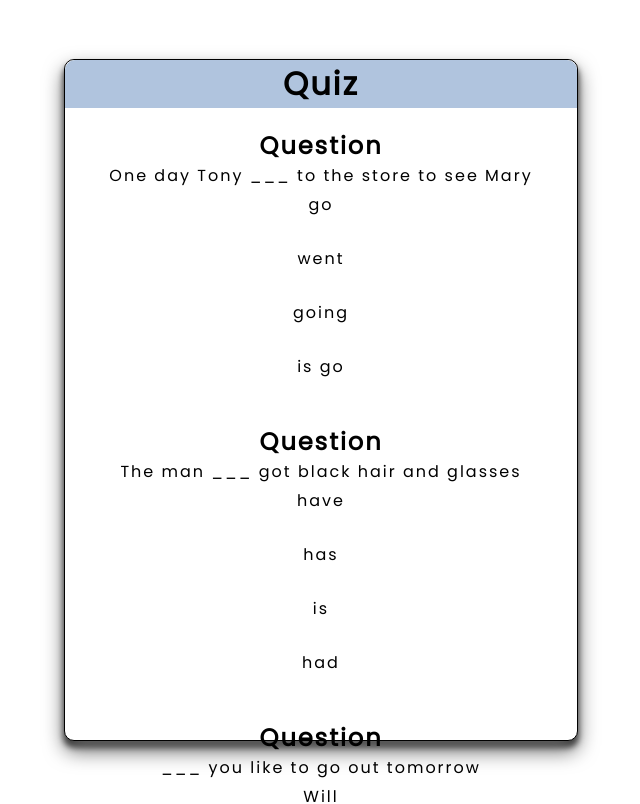
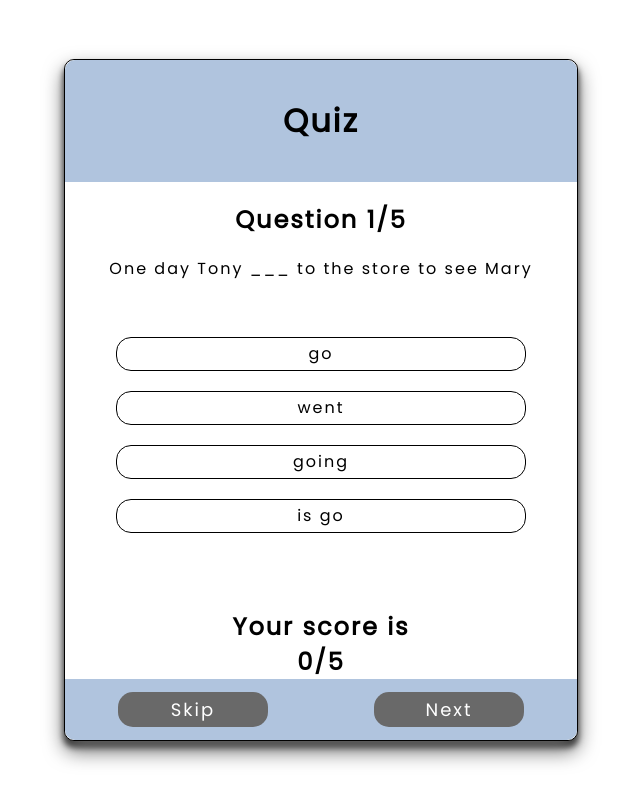
Before and after one commit to atsushigo/quiz_vue, a Vue app: page / in a window 1280 px wide. Shown: the top 804 px of the page, without its empty margins (319-959 px from the left). Built offline with nearby package versions, Linux system fonts and the light colour scheme.

Commit message:
選框邏輯 & next下一題邏輯
:class="select? check(item):''"

目的:答案正確的話套class correct
方法:跑兩次判斷邏輯
check(item)一次 判斷 correct/incorrect
select? 一次 會是correct/incorrect 或 默認值空字串

```diff
--- a/public/css/app.css
+++ b/public/css/app.css
@@ -1,6 +1,6 @@
 * {
 	font-family: 'Poppins', sans-serif;
-	margin: auto;
+	margin: 0;
 	letter-spacing: 0.125rem;
 }
 
@@ -59,6 +59,9 @@
 .box-question{
 	margin-top: 1.25rem;
 }
+.box-question-question{
+	margin-bottom: 1.1875rem;
+}
 
 .box-suggestions{
 	display: flex;
@@ -75,11 +78,48 @@ ul{
 	flex-flow: column;
 }
 
-ul li{
+li{
 	list-style: none;
 	line-height: 2;
-	border: 0.0625rem solid white;
+	border: 0.0625rem solid black;
 	margin-bottom: 1.25rem;
 	border-radius: 15px;
 	cursor: pointer;
+
 }
+
+li:hover{
+	background-color: lightgrey;
+}
+
+.box-button{
+	display: flex;
+	width: 100%;
+}
+
+.box-button button{
+	width: 9.375rem;
+	height: 2.1875rem;
+	outline: none;
+	border: 0;
+	color: white;
+	font-size: 1.125rem;
+	cursor: pointer;
+	border-radius: 0.9375rem;
+	margin: auto;
+	background-color: #696969;
+}
+
+li.correct{
+	border: 1px solid lawngreen;
+	background-color: lawngreen;
+	color: white;
+	font-weight: 600;
+}
+
+li.incorrect{
+	border: 1px solid orangered;
+	background-color: orangered;
+	color: white;
+	font-weight: 600;
+}
--- a/src/App.vue
+++ b/src/App.vue
@@ -6,23 +6,28 @@
 					<h1>Quiz</h1>
 				</div>
 
-				<div class="quiz-main" v-for="(element,index) in questions" :key="index">
+				<div class="quiz-main" v-for="(element,index) in questions.slice(a,b)" :key="index">
 					<div class="box-question">
-						<h2>Question</h2>
+						<h2 class="box-question-question">Question {{b}}/{{questions.length}} </h2>
 						<p>{{element.question}}</p>
 					</div>
-					<div class="box-suggestions" v-for="(item,index) in element.suggestions" :key="index">
+					<div class="box-suggestions">
 						<ul>
-							<li>{{item.suggestion}}</li>
+							<!-- 判斷select變數是否為true -->
+							<li v-for="(item,index) in element.suggestions" :key="index" :class="select? check(item):''" @click="selectResponse(item)">{{item.suggestion}}</li>
 						</ul>
 					</div>
 				</div>
 
 				<div class="box-score">
-					score
+					<h2>Your score is</h2>
+					<h2>{{score}}/{{questions.length}}</h2>
 				</div>
 				<div class="quiz-footer">
-					<h1>footer</h1>
+					<div class="box-button">
+						<button type="button">Skip</button>
+						<button type="button" @click="nextQuestion()">Next</button>
+					</div>
 				</div>
 			</div>
 		</div>
@@ -81,7 +86,26 @@ export default {
 						{suggestion:"am graduated"}
 					]
 				}
-			]
+			],
+			a:0,
+			b:1,
+			select:false,
+			score:0,
+		}
+	},
+	methods:{
+		selectResponse(item){
+			this.select = true;
+			if (item.correct) return this.score++
+		},
+		check(status){
+			if(status.correct) return "correct";
+			return "incorrect"
+		},
+		nextQuestion(){
+			this.a++,
+			this.b++,
+			this.select = false
 		}
 	}
 };
```
